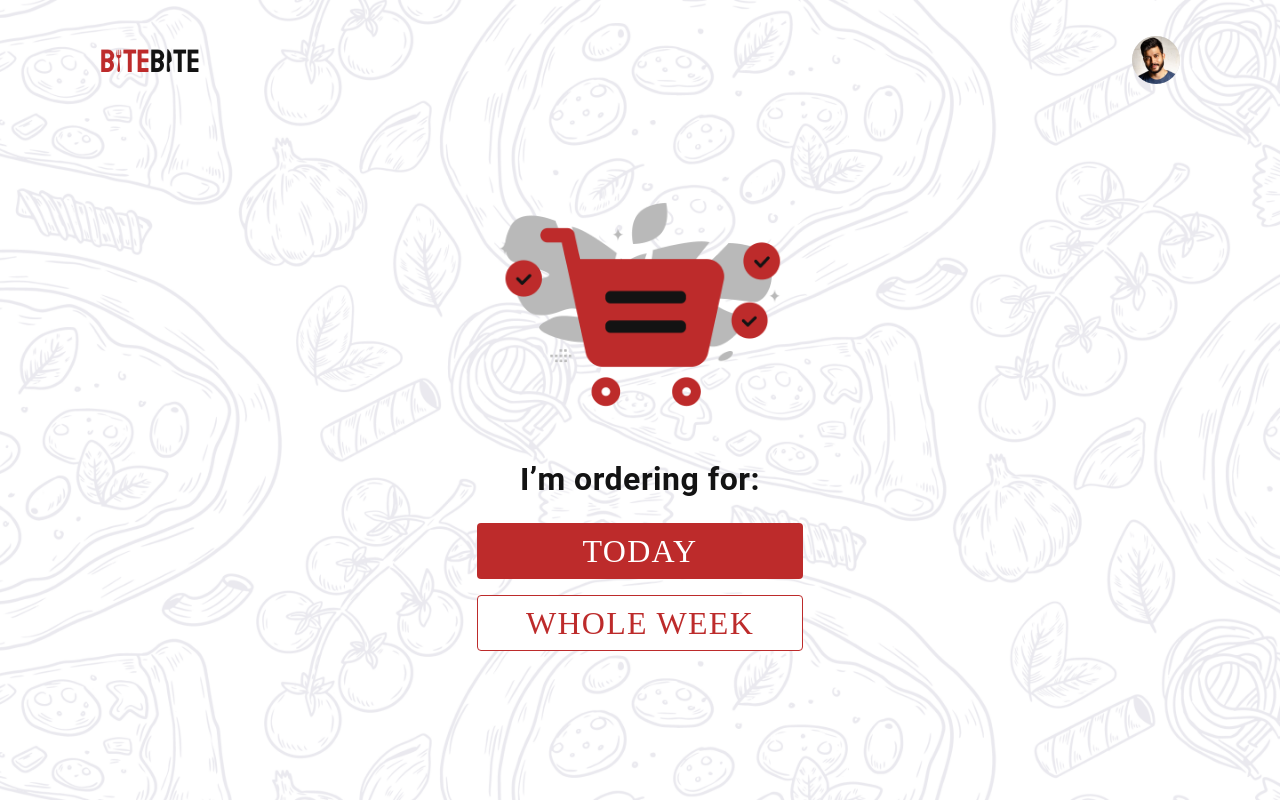
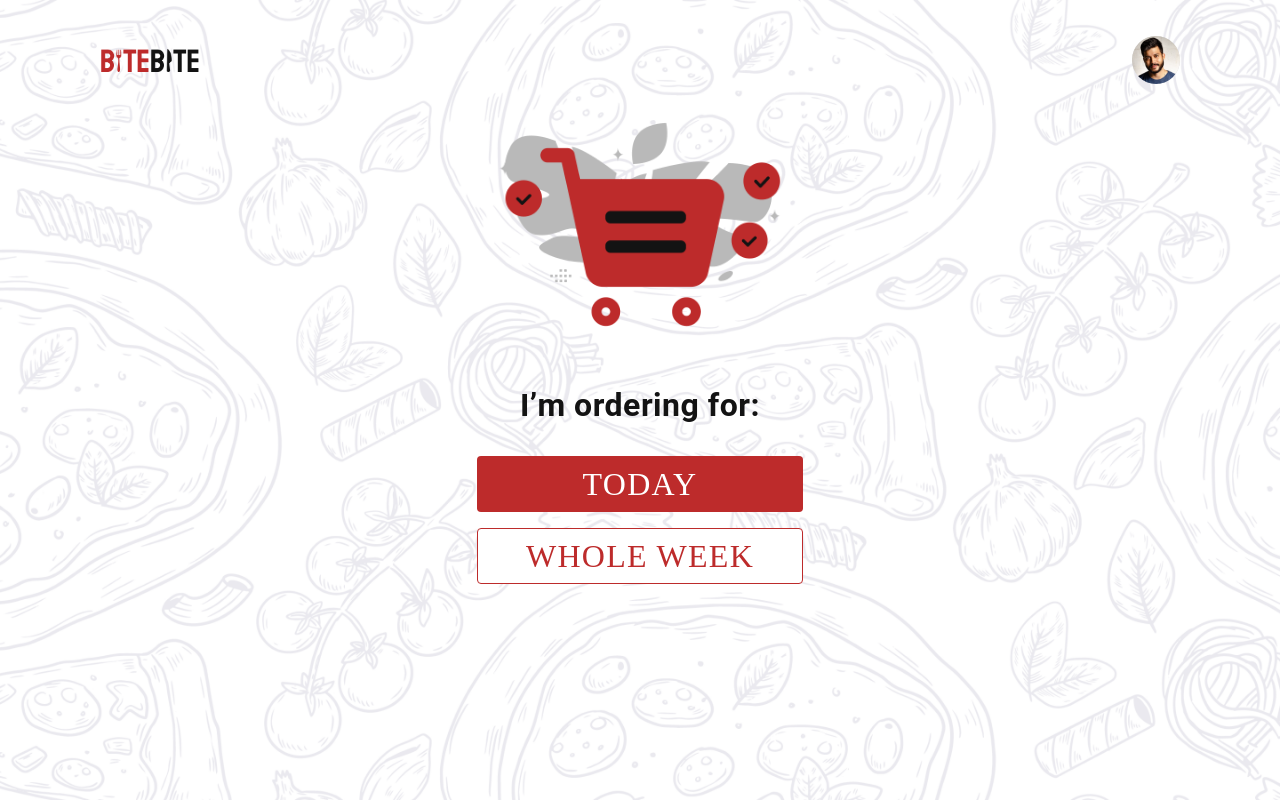
Before and after one commit to Masulaa/tim1-cortex, a React (Create React App) app: page /Home in a window 1280 px wide. Built offline with nearby package versions, Linux system fonts and the light colour scheme; a web font is replaced by a local one.

Commit message:
Fixed home pt2

```diff
--- a/src/components/home/Home.css
+++ b/src/components/home/Home.css
@@ -1,8 +1,12 @@
+*{
+  overflow:hidden;
+
+}
+
 
 .main{
   display: flex;
   flex-direction: column;
-  gap: 80px;
   padding: 2.25rem 6.25rem;
 }
 
@@ -56,7 +60,7 @@ font-family: Roboto;
 font-size: 32px;
 font-style: normal;
 font-weight: 700;
-line-height: 24px; /* 75% */
+line-height: 37px; /* 75% */
 letter-spacing: 0.5px;
 }
 
```
Also changed, not shown: src/images/67d47fa34f31fe11e7379e3650207b6b.jpeg (deleted), src/images/97820212.png (deleted).
